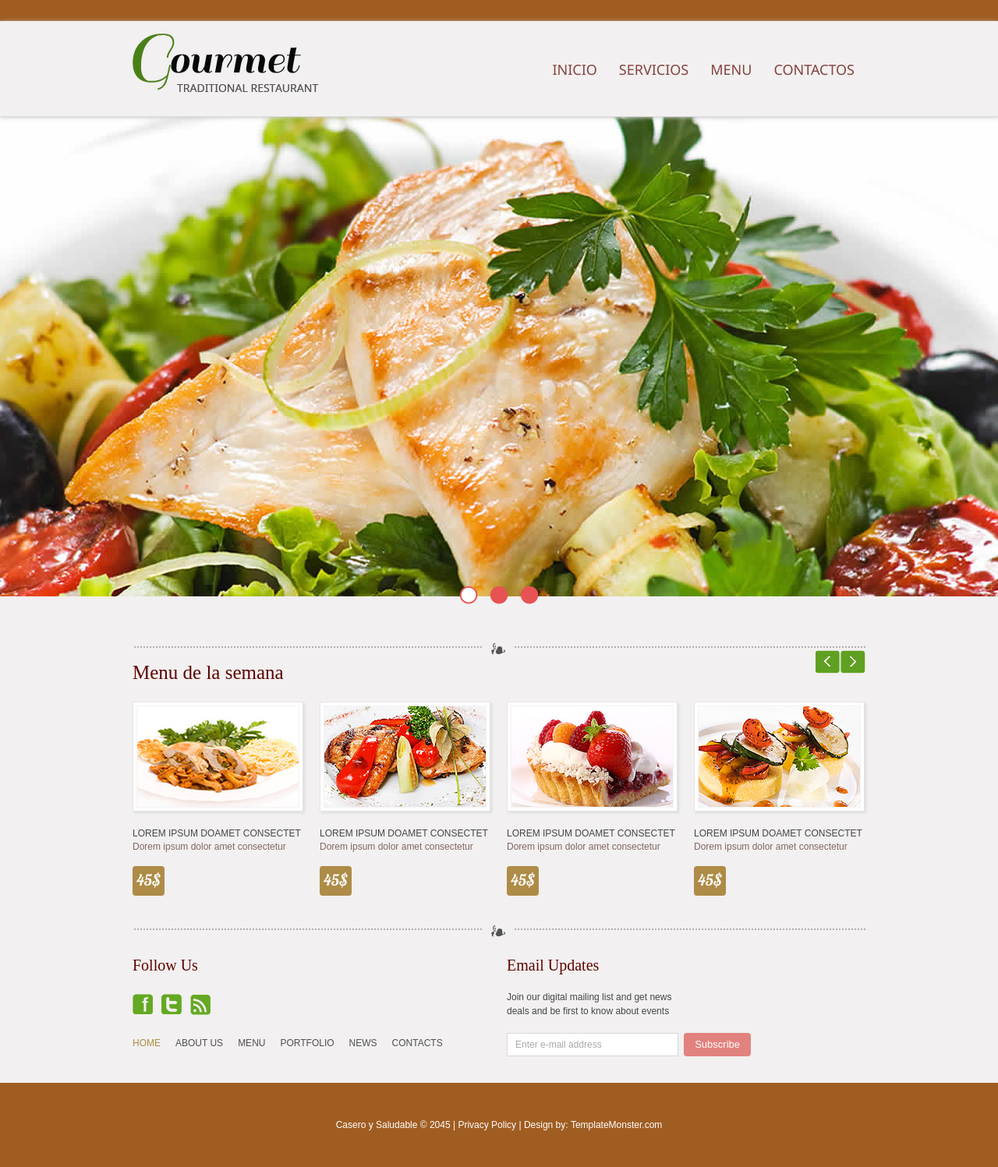
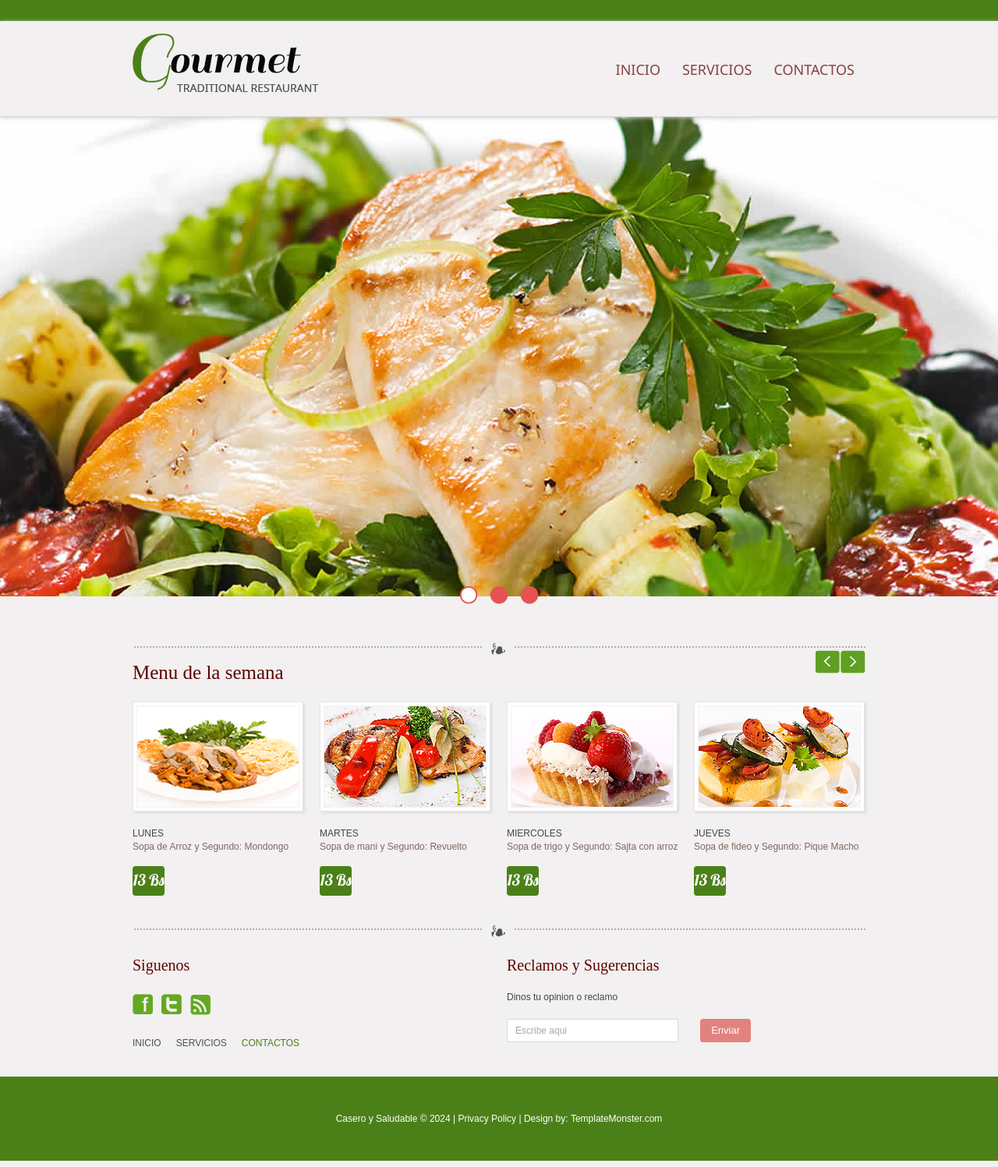
Before and after one commit to ErikFloresCode/Pension, a PHP site: page / in a window 1280 px wide. Shown: the whole page at 78% size. Run offline with PHP 8.4, Linux system fonts and the light colour scheme.

Commit message:
segundo commit

```diff
--- /dev/null
+++ b/Redes.php
@@ -0,0 +1,23 @@
+<div class="bottom_block">
+        <div class="grid_6">
+          <h3>Siguenos</h3>
+          <div class="socials"> <a href="#"></a> <a href="#"></a> <a href="#"></a> </div>
+          <nav>
+            <ul>
+              <li><a href="index.php">Inicio</a></li>
+              <li><a href="about-us.php">Servicios</a></li>
+              <li class="current"><a href="contacts.php">Contactos</a></li>
+            </ul>
+          </nav>
+        </div>
+        <div class="grid_6">
+          <h3>Reclamos y Sugerencias</h3>
+          <p class="col1">Dinos tu opinion o reclamo</p>
+          <form id="newsletter" action="#">
+            <div class="success">Your subscribe request has been sent!</div>
+            <label class="email">
+              <input type="email" value="Escribe aqui" >
+              <a href="#" class="btn" data-type="submit">Enviar</a> <span class="error">*This is not a valid email address.</span> </label>
+          </form>
+        </div>
+      </div>
--- a/css/style.css
+++ b/css/style.css
@@ -28,7 +28,7 @@ body {
 	position:relative;
 	min-width:960px;
 	padding-top: 27px;
-	background: #a05d22;
+	background: #4B8019;
 
 }
 .ic {
@@ -107,7 +107,7 @@ a {
 }
 
 a:hover {
-	color: #ae8c47;
+	color: #4B8019;
 }
 
 a.btn {
@@ -122,7 +122,7 @@ a.btn {
 }
 
 a.btn:hover {
-	background: #ae8c47;
+	background: #4B8019;
 }
 
 a.btn.m1 {
@@ -300,7 +300,7 @@ header h1 a img {
 
 .carousel1 li .price {
 	display: inline-block;
-	background: #ae8c47;
+	background: #4B8019;
 	color: #fff;
 	min-width: 41px;
 	height: 38px;
@@ -400,7 +400,7 @@ header h1 a img {
 }
 
 .bottom_block nav li.current {
-	color: #ae8c47;
+	color: #4B8019;
 }
 
 
--- a/footer.php
+++ b/footer.php
@@ -1,6 +1,6 @@
 <footer>
   <div class="container_12">
-    <div class="grid_12"> Casero y Saludable &copy; 2045 | <a href="#">Privacy Policy</a> | Design by: <a href="http://www.templatemonster.com/">TemplateMonster.com</a> </div>
+    <div class="grid_12"> Casero y Saludable &copy; 2024 | <a href="#">Privacy Policy</a> | Design by: <a href="http://www.templatemonster.com/">TemplateMonster.com</a> </div>
     <div class="clear"></div>
   </div>
 </footer>
--- a/index.php
+++ b/index.php
@@ -90,70 +90,53 @@ $(window).load(function () {
           <ul class="carousel1">
             <li>
               <div><img src="images/page1_img1.jpg" alt="">
-                <div class="col1 upp"> <a href="#">Lorem ipsum doamet consectet</a></div>
-                <span> Dorem ipsum dolor amet consectetur</span>
-                <div class="price">45$</div>
+                <div class="col1 upp"> <a href="#">Lunes</a></div>
+                <span> Sopa de Arroz y Segundo: Mondongo</span>
+                <div class="price">13 Bs</div>
               </div>
             </li>
             <li>
               <div><img src="images/page1_img2.jpg" alt="">
-                <div class="col1 upp"> <a href="#">Lorem ipsum doamet consectet</a></div>
-                <span> Dorem ipsum dolor amet consectetur</span>
-                <div class="price">45$</div>
+                <div class="col1 upp"> <a href="#">Martes</a></div>
+                <span> Sopa de mani y Segundo: Revuelto</span>
+                <div class="price">13 Bs</div>
               </div>
             </li>
             <li>
               <div><img src="images/page1_img3.jpg" alt="">
-                <div class="col1 upp"> <a href="#">Lorem ipsum doamet consectet</a></div>
-                <span> Dorem ipsum dolor amet consectetur</span>
-                <div class="price">45$</div>
+                <div class="col1 upp"> <a href="#">Miercoles</a></div>
+                <span>  Sopa de trigo y Segundo: Sajta con arroz</span>
+                <div class="price">13 Bs</div>
               </div>
             </li>
             <li>
               <div><img src="images/page1_img4.jpg" alt="">
-                <div class="col1 upp"> <a href="#">Lorem ipsum doamet consectet</a></div>
-                <span> Dorem ipsum dolor amet consectetur</span>
-                <div class="price">45$</div>
+                <div class="col1 upp"> <a href="#">Jueves</a></div>
+                <span> Sopa de fideo y Segundo: Pique Macho</span>
+                <div class="price">13 Bs</div>
               </div>
             </li>
             <li>
               <div><img src="images/page1_img3.jpg" alt="">
-                <div class="col1 upp"> <a href="#">Lorem ipsum doamet consectet</a></div>
-                <span> Dorem ipsum dolor amet consectetur</span>
-                <div class="price">45$</div>
+                <div class="col1 upp"> <a href="#">Viernes</a></div>
+                <span> Sopa de verduras y Segundo: Ckocko </span>
+                <div class="price">13 Bs</div>
+              </div>
+            </li>
+            <li>
+              <div><img src="images/page1_img3.jpg" alt="">
+                <div class="col1 upp"> <a href="#">Sabado</a></div>
+                <span> Sopa de maruchan y Segundo: Chorizo</span>
+                <div class="price">13 Bs</div>
               </div>
             </li>
           </ul>
         </div>
       </div>
       <div class="clear"></div>
-      <div class="bottom_block">
-        <div class="grid_6">
-          <h3>Follow Us</h3>
-          <div class="socials"> <a href="#"></a> <a href="#"></a> <a href="#"></a> </div>
-          <nav>
-            <ul>
-              <li class="current"><a href="index.html">Home</a></li>
-              <li><a href="about-us.html">About Us</a></li>
-              <li><a href="menu.html">Menu</a></li>
-              <li><a href="portfolio.html">Portfolio</a></li>
-              <li><a href="news.html">News</a></li>
-              <li><a href="contacts.html">Contacts</a></li>
-            </ul>
-          </nav>
-        </div>
-        <div class="grid_6">
-          <h3>Email Updates</h3>
-          <p class="col1">Join our digital mailing list and get news<br>
-            deals and be first to know about events</p>
-          <form id="newsletter" action="#">
-            <div class="success">Your subscribe request has been sent!</div>
-            <label class="email">
-              <input type="email" value="Enter e-mail address" >
-              <a href="#" class="btn" data-type="submit">subscribe</a> <span class="error">*This is not a valid email address.</span> </label>
-          </form>
-        </div>
-      </div>
+
+      <?php include('Redes.php')?>
+
       <div class="clear"></div>
     </div>
   </div>
--- a/nav.php
+++ b/nav.php
@@ -11,7 +11,7 @@
                   <li><a href="#">Reservar</a></li>
                 </ul>
               </li>
-              <li><a href="menu.php">Menu</a></li>
+              <!-- <li><a href="menu.php">Menu</a></li> !-->
               <li><a href="contacts.php">Contactos</a></li>
             </ul>
           </nav>
```
Also changed, not shown: about-us.php (+3 -27 lines), contacts.php (+12 -39 lines), images/Chorizo.jpg (added), images/pension 2.jpg (added), images/pension.jpg (added).
